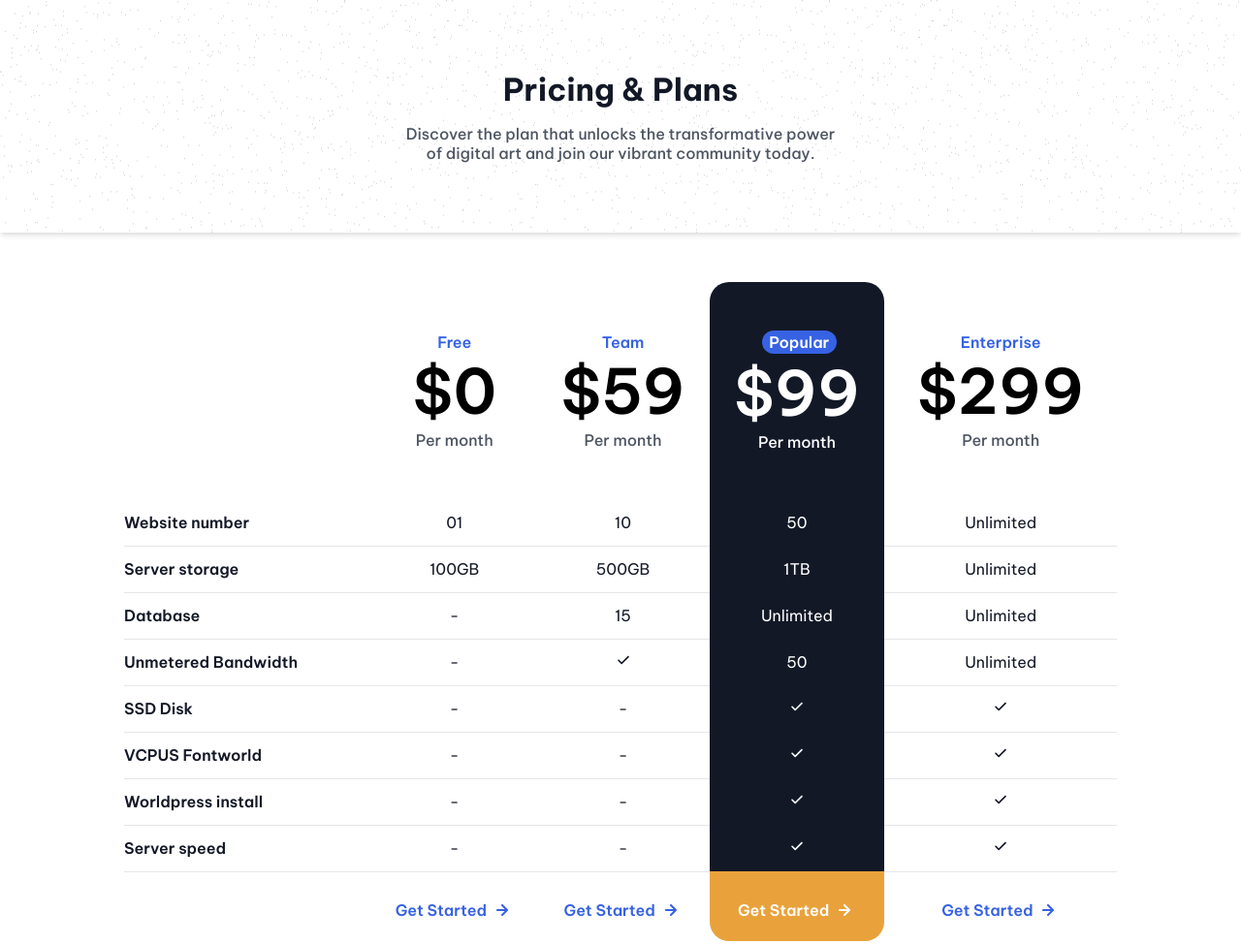
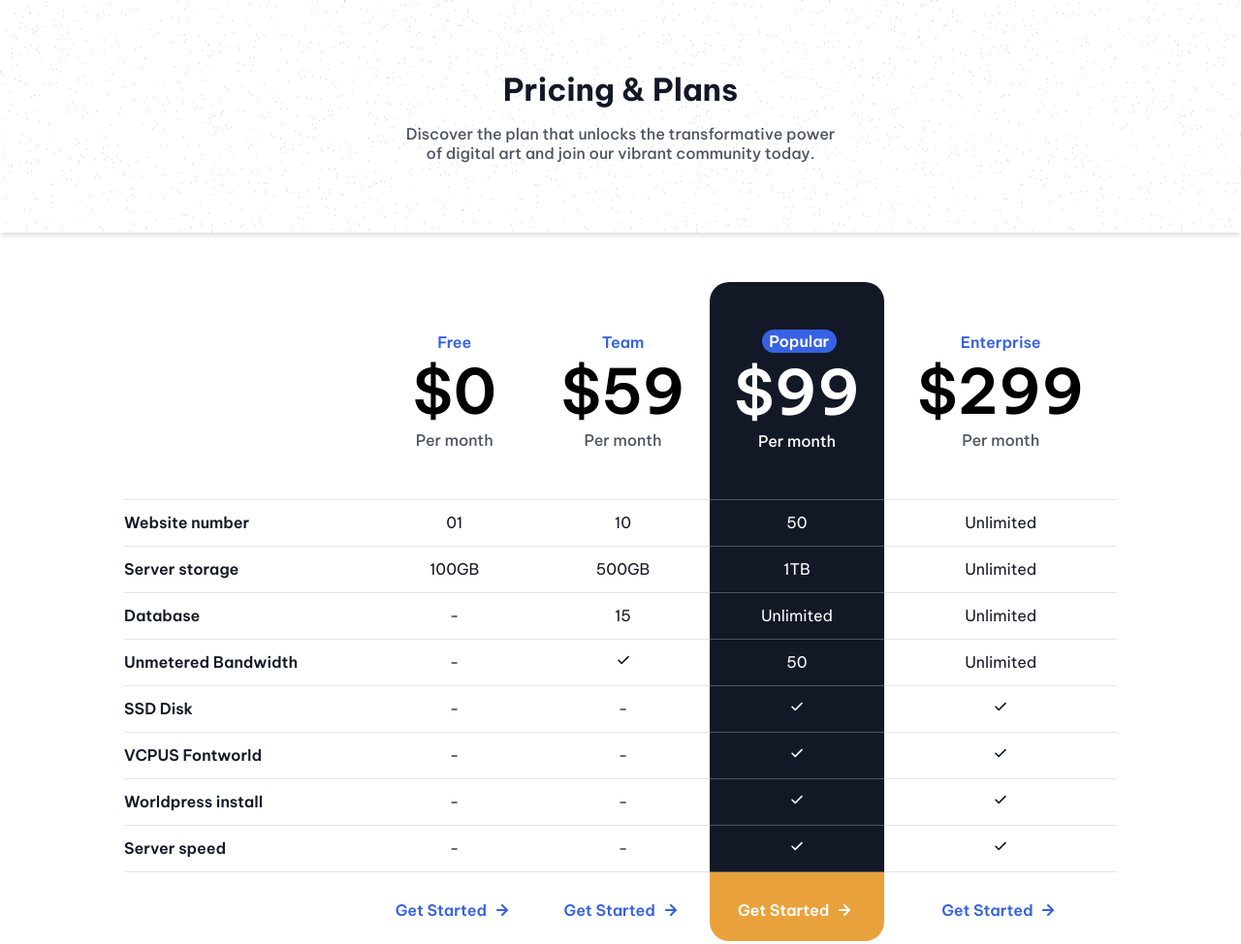
Before and after one commit to priyanshubarai/DevC-Pricing-Page, a plain HTML site: page index.html in a window 1280 px wide. Shown: the whole page at 97% size. Drawn offline with Linux system fonts and the light colour scheme; a web font is replaced by a local one.

Commit message:
style updated

```diff
--- a/style.css
+++ b/style.css
@@ -59,6 +59,7 @@ table{
 thead{
     /* padding-top: 5%; */
     height: 28vh;
+    box-shadow: rgba(17, 17, 26, 0.1) 0px 1px 0px;
 }
 .blue{
     color: #3662E3;
@@ -101,7 +102,7 @@ tfoot tr{
 tbody tr>td:nth-child(4) , thead tr>th:nth-child(4) {
     background-color: #121826;
     color: #FFFFFF;
-    box-shadow: none;
+    border-bottom:1px solid #4D5562;
 }
 
 thead tr>th:nth-child(4) .permonth{
@@ -121,6 +122,7 @@ thead tr>th:nth-child(4) .blue{
 }
 thead tr>th:nth-child(4){
     border-radius: 20px 20px 0px 0px;
+
 }
 
 tbody tr>td:nth-child(4)>svg>path{
```
